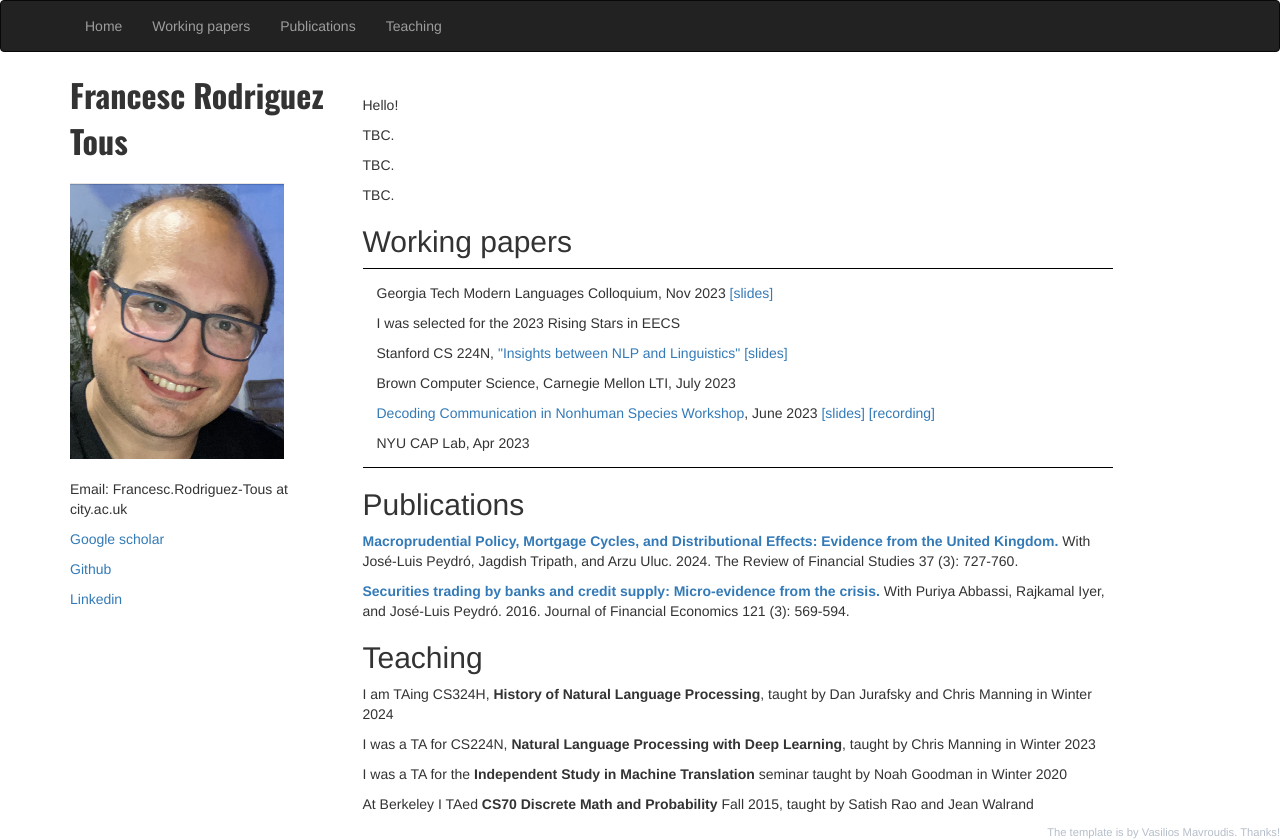
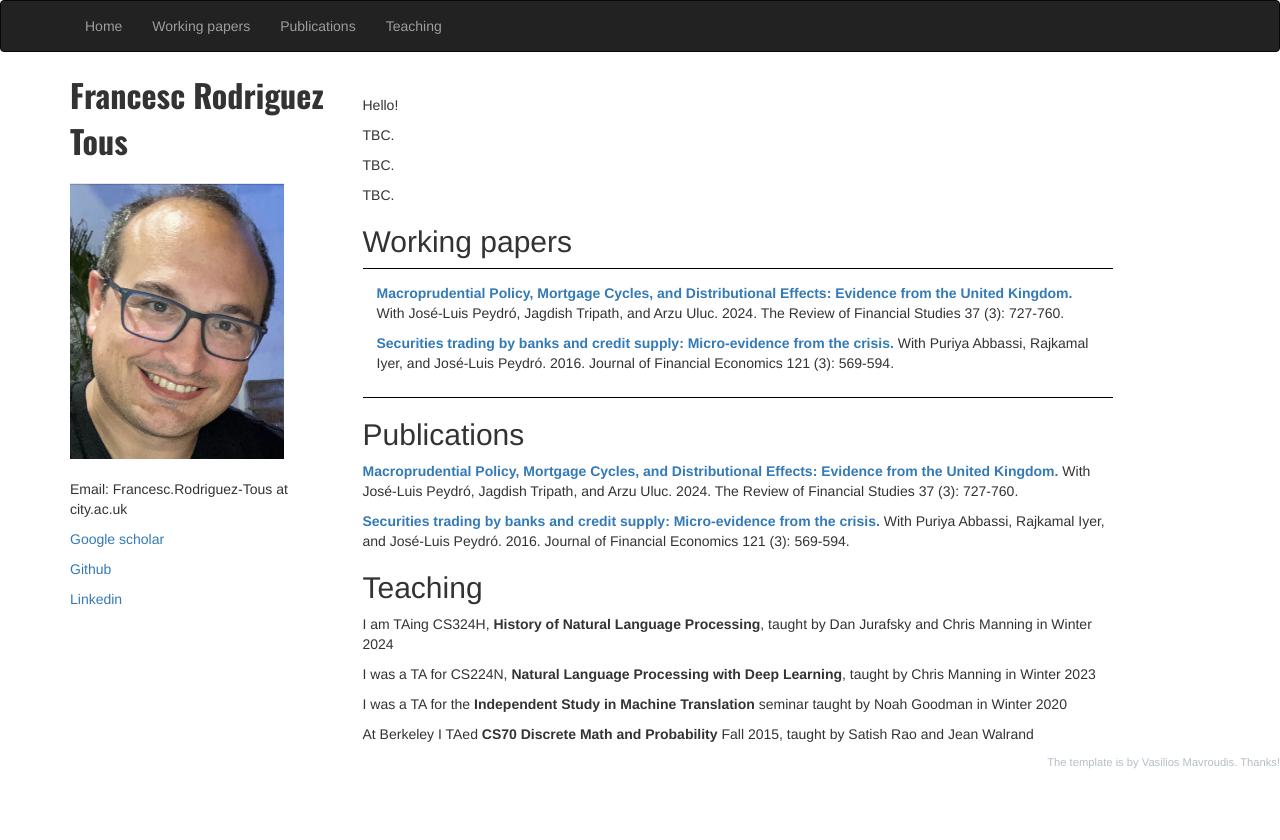
Before and after one commit to frtous/frtous.github.io, a plain HTML site: page index.html in a window 1280 px wide. After the commit the page ends 800 px from the top, so only its background shows below. Drawn offline with nearby package versions, Linux system fonts and the light colour scheme.

Commit message:
Update index.html

```diff
--- a/index.html
+++ b/index.html
@@ -57,17 +57,15 @@
             <div class="col">
                 <h2 id="WP" style="margin-top: 10px;">Working papers</h2>
             <div class="col" ,="" style="max-height: 200px;overflow: scroll;border-color: black;border-style: solid;border-width: 1px;border-left: 0;border-right: 0;padding: 1em;/*! padding-top: 0; */">
-<p>Georgia Tech Modern Languages Colloquium, Nov 2023 <a href="pdfs/slides_gatech_modlang.pdf">[slides]</a></p>
-<p>I was selected for the 2023 Rising Stars in EECS</p>
-<p>Stanford CS 224N, <a href="https://www.youtube.com/watch?v=NvIWF82Fw4E">"Insights between NLP and Linguistics"</a> <a href="pdfs/cs224n-slides.pdf">[slides]</a></p>
-<p>Brown Computer Science, Carnegie Mellon LTI, July 2023 </p>
-<p><a href="https://simons.berkeley.edu/workshops/decoding-communication-nonhuman-species-ii">Decoding Communication in Nonhuman Species Workshop</a>, June 2023 <a href="pdfs/ceti_slides.pdf">[slides]</a> <a href="https://simons.berkeley.edu/talks/isabel-papadimitriou-stanford-university-2023-06-12">[recording]</a>
-<p>NYU CAP Lab, Apr 2023 </p>
-<p>Cornell University C.Psyd Group, Dec 2022</p>
-<p><a href="https://sigtyp.github.io/"> SIGTYP 2022 </a> keynote, July 2022 <a href="pdfs/sigtyp2022kn_slides.pdf">[slides]</a> <a href="https://www.youtube.com/watch?v=i6lTdiE3opg">[recording]</a></p>
-<p>UT Austin Computational Linguistics Group, April 2022</p>
-<p>UC Santa Barbara Computational Linguistics Group, October 2020</p>
-
+                <p>
+                <b> <a href="https://academic.oup.com/rfs/article/37/3/727/7280157">Macroprudential Policy, Mortgage Cycles, and Distributional Effects: Evidence from the United Kingdom.</a></b>
+		With José-Luis Peydró, Jagdish Tripath, and Arzu Uluc. 2024. The Review of Financial Studies 37 (3): 727-760.
+                </p>
+                <p></p>
+                <p>
+                <b> <a href="https://www.sciencedirect.com/science/article/abs/pii/S0304405X16300964">Securities trading by banks and credit supply: Micro-evidence from the crisis.</a></b> With Puriya Abbassi, Rajkamal Iyer, and José-Luis Peydró. 2016. Journal of Financial Economics 121 (3): 569-594.
+                </p>
+                <p></p>
             </div>
             </div>
             <div class="col">
```
